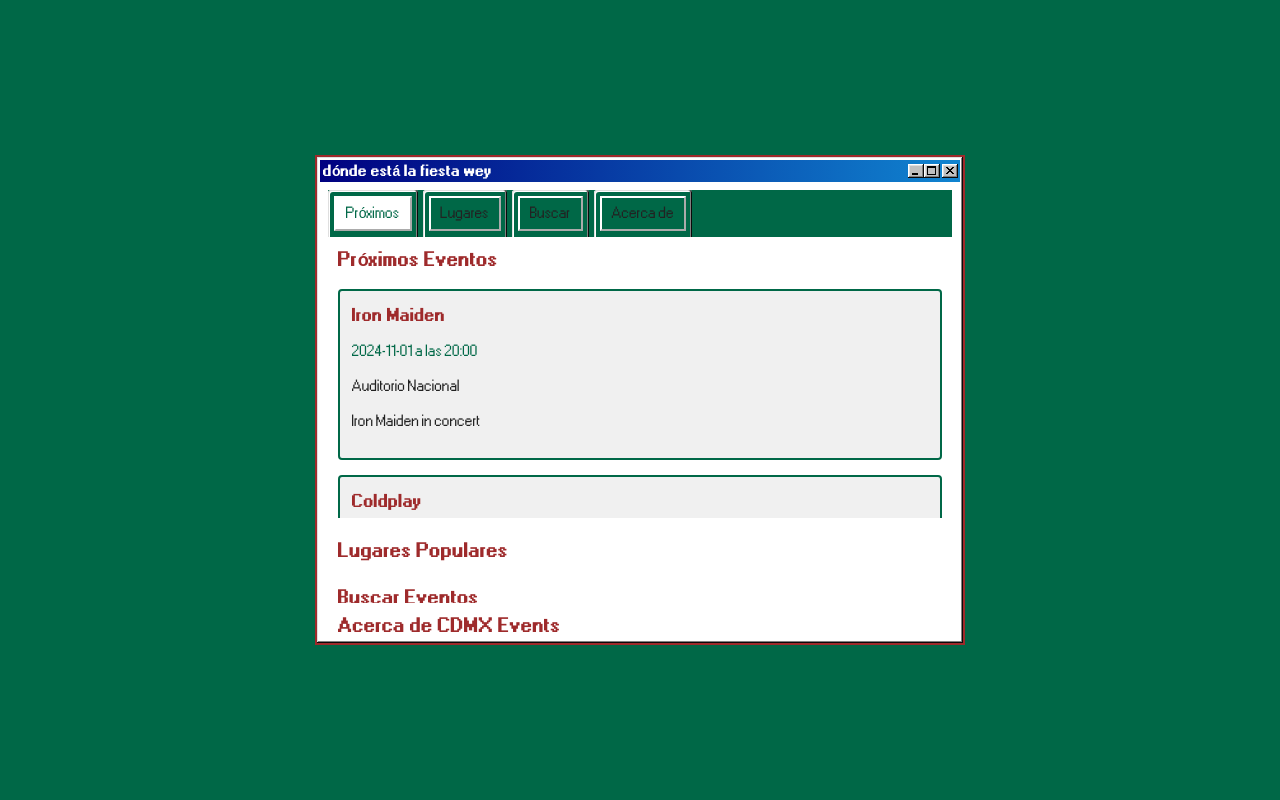
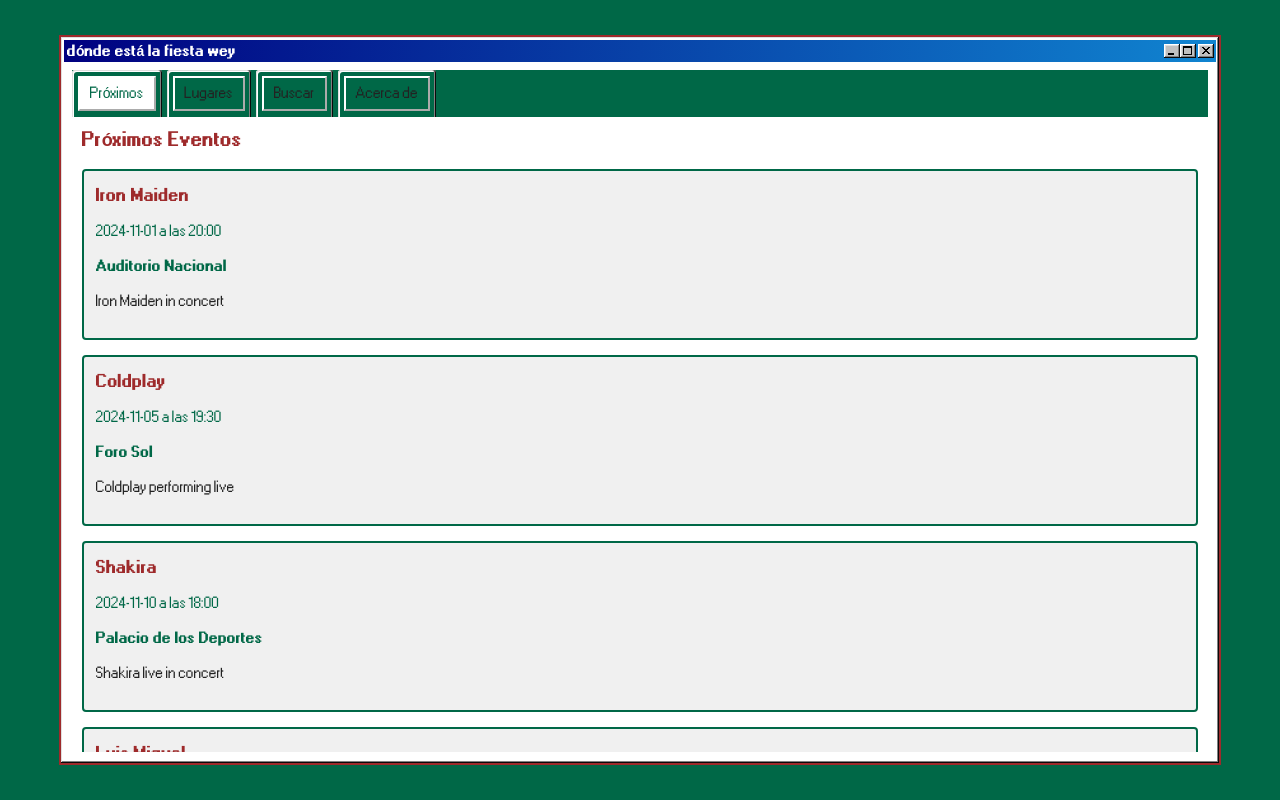
Before and after one commit to 0anush0/mx_hoy, a plain HTML site: page index.html in a window 1280 px wide. Drawn offline with nearby package versions, Linux system fonts and the light colour scheme.

Commit message:
update size

```diff
--- a/script.js
+++ b/script.js
@@ -52,15 +52,16 @@
     tabs.forEach(tab => {
         tab.addEventListener('click', (e) => {
             e.preventDefault();
-            tabContents.forEach(content => content.classList.remove('active'));
+            tabContents.forEach(content => content.style.display = 'none');
             tabs.forEach(t => t.classList.remove('active'));
 
             const target = document.querySelector(tab.getAttribute('href'));
-            target.classList.add('active');
+            target.style.display = 'block';
             tab.classList.add('active');
         });
     });
 
+    // Activate the first tab by default
     tabs[0].click();
 }
 
--- a/styles.css
+++ b/styles.css
@@ -6,14 +6,16 @@
     display: flex;
     justify-content: center;
     align-items: center;
-    height: 100vh;
+    min-height: 100vh;
     margin: 0;
     font-family: 'Open Sans', 'MS Sans Serif', sans-serif;
 }
 
 .window {
-    width: 640px;
-    height: 480px;
+    width: 90vw;
+    max-width: 1200px;
+    height: 90vh;
+    max-height: 800px;
     background-color: #ffffff; /* White background */
     border: 2px solid #9E2A2B; /* Dark red border */
     display: flex;
@@ -41,13 +43,11 @@
     padding: 10px;
     background-color: #ffffff; /* White content area */
     flex-grow: 1;
-    overflow: hidden;
-    display: flex;
-    flex-direction: column;
+    overflow-y: auto;
 }
 
 .tab-content.active {
-    display: flex;
+    display: block;
 }
 
 .tab-content h1 {
@@ -143,3 +143,22 @@
 ::-webkit-scrollbar-button:hover {
     background: #a0a0a0;
 }
+
+#search-input {
+    width: 70%;
+    padding: 5px;
+    margin-right: 10px;
+}
+
+#search-button {
+    padding: 5px 10px;
+}
+
+#search-results {
+    margin-top: 15px;
+}
+
+.event-venue {
+    font-weight: bold;
+    color: #006847;
+}
```
